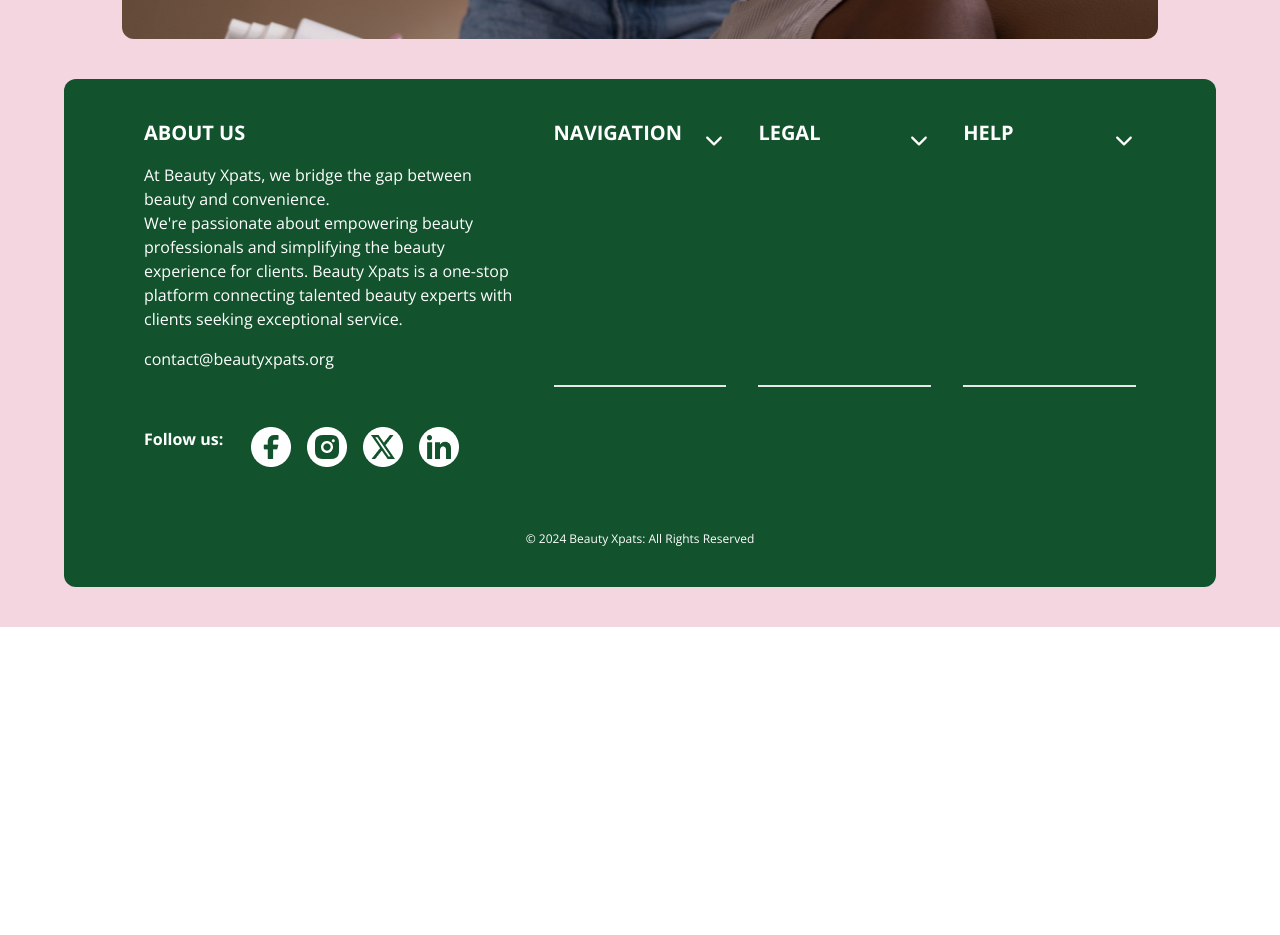
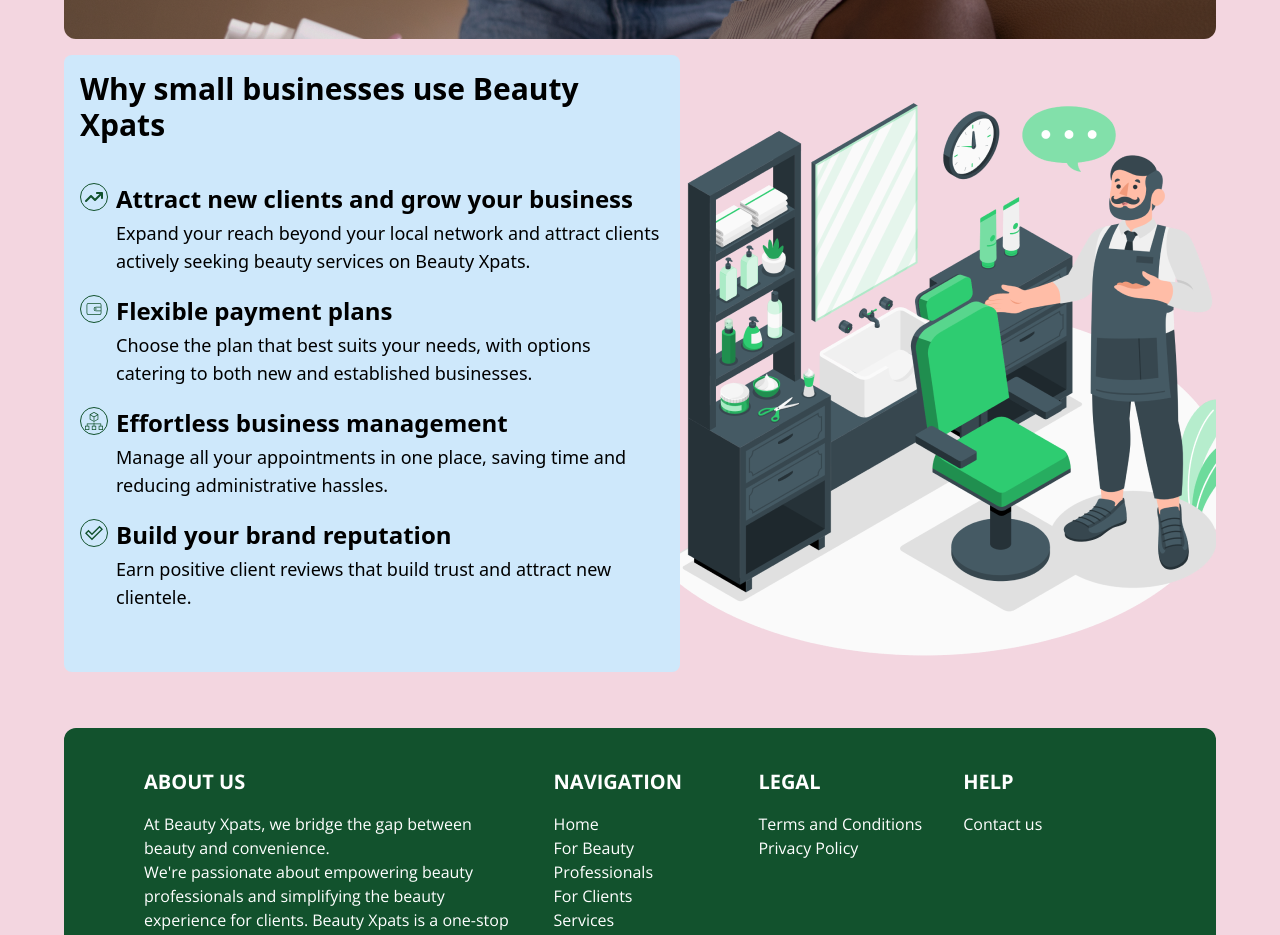
Before and after one commit to Lahitan/beautyexpert, a React (Vite) app: page / in a window 1280 px wide. Shown: the part 1040-1975 px from the top of the page. Before the commit the page ends 1667 px from the top, so only its background shows below. Built offline with nearby package versions, Linux system fonts and the light colour scheme.

Commit message:
Styling adjusted

```diff
--- a/src/pages/Home/Footer.jsx
+++ b/src/pages/Home/Footer.jsx
@@ -36,11 +36,11 @@ const Footer = () => {
 						</NavLink>
 					</div>
 					{/* navigation section */}
-					<div className=" sm:border-b-2">
-						<div className="sm:flex justify-between items-center">
+					<div className=" border-b-2 md:border-none">
+						<div className="flex justify-between items-center">
 							<h4 className="text-xl font-bold mb-4  ">NAVIGATION</h4>
 							<IoIosArrowDown
-								className="text-2xl"
+								className="text-2xl md:hidden"
 								id="nav"
 								onClick={() => {
 									setShowLinks({
@@ -52,7 +52,7 @@ const Footer = () => {
 							/>
 						</div>
 
-						<div className={`links ${!nav && "sm:hidden "} `}>
+						<div className={`links ${!nav && "hidden md:block "} `}>
 							<NavLink to="/" className=" my-4 ">
 								Home
 							</NavLink>
@@ -67,11 +67,11 @@ const Footer = () => {
 						</div>
 					</div>
 					{/* legal section		 */}
-					<div className="sm:border-b-2">
-						<div className="sm:flex justify-between items-center ">
+					<div className="border-b-2 md:border-none">
+						<div className="flex justify-between items-center ">
 							<h4 className="text-xl font-bold mb-4 ">LEGAL</h4>
 							<IoIosArrowDown
-								className="text-2xl"
+								className="text-2xl md:hidden"
 								id="legal"
 								onClick={() => {
 									setShowLinks({
@@ -82,18 +82,18 @@ const Footer = () => {
 								}}
 							/>
 						</div>
-						<div className={`links ${!legal && "sm:hidden "} `}>
+						<div className={`links ${!legal && "hidden md:block"} `}>
 							<NavLink to="/">Terms and Conditions</NavLink>
 							<br />
 							<NavLink to="/">Privacy Policy</NavLink>
 						</div>
 					</div>
 					{/* help section */}
-					<div className=" sm:border-b-2">
-						<div className="sm:flex justify-between items-center">
+					<div className=" border-b-2 md:border-none">
+						<div className="flex justify-between items-center">
 							<h4 className="text-xl font-bold mb-4">HELP</h4>
 							<IoIosArrowDown
-								className="text-2xl"
+								className="text-2xl md:hidden"
 								id="help"
 								onClick={() => {
 									setShowLinks({
@@ -104,7 +104,7 @@ const Footer = () => {
 								}}
 							/>
 						</div>
-						<div className={`links ${!help && "sm:hidden "} `}>
+						<div className={`links ${!help && "hidden md:block "} `}>
 							<NavLink to="/">Contact us</NavLink>
 						</div>
 					</div>
--- a/src/pages/Home/ForExpert.jsx
+++ b/src/pages/Home/ForExpert.jsx
@@ -1,30 +1,30 @@
-import React from 'react'
+import React from "react";
 
 const ForExpert = () => {
 	return (
 		<div className="bg-primary-brand">
-      <div className="w-[90%] mx-auto">
-        <div className='bg-landing-page bg-no-repeat bg-center bg-cover h-[33.7rem] rounded-xl flex '>
-            <div className='text-left w-[39rem] m-6 text-white content-start'>
-                <h4 className='my-9 text-2xl font-semibold'>
-                    For Beauty Experts
-                </h4>
+			<div className="bg-landing-page bg-no-repeat bg-center bg-cover h-[33.7rem] rounded-xl flex ">
+				<div className="text-left w-[39rem] m-6 text-white content-start">
+					<h4 className="my-9 text-2xl font-semibold">For Beauty Experts</h4>
 
-                <h3 className='text-4xl font-bold mb-8'>
+					<h3 className="text-4xl font-bold mb-8">
 						Empower your artistry, showcase your business
 					</h3>
-                <p className='text-2xl w-[32rem] mb-8'>
-                    Showcase your talent, manage appointments effortlessly, and
-                    connect with clients who crave your expertise.
+					<p className="text-2xl w-[32rem] mb-8">
+						Showcase your talent, manage appointments effortlessly, and connect
+						with clients who crave your expertise.
 					</p>
-                <button className={" bg-tertiary-brand text-white font-semibold me-3 rounded-full py-2 px-5"}>
+					<button
+						className={
+							" bg-tertiary-brand text-white font-semibold me-3 rounded-full py-2 px-5"
+						}
+					>
 						Register
 					</button>
 				</div>
 			</div>
 		</div>
-    </div>
-  )
-}
+	);
+};
 
-export default ForExpert
+export default ForExpert;
--- a/src/pages/Home/Main.jsx
+++ b/src/pages/Home/Main.jsx
@@ -1,6 +1,7 @@
 import React from "react";
 import Hero from "./Hero";
 import ForExpert from "./ForExpert";
+import SmallBusiness from "./SmallBusiness";
 
 const Main = () => {
 	return (
@@ -8,6 +9,7 @@ const Main = () => {
 			<div className="w-[90%] mx-auto">
 				<Hero />
 				<ForExpert />
+				<SmallBusiness />
 			</div>
 		</div>
 	);
```
Lines whose indentation alone changed are shown as unchanged.
